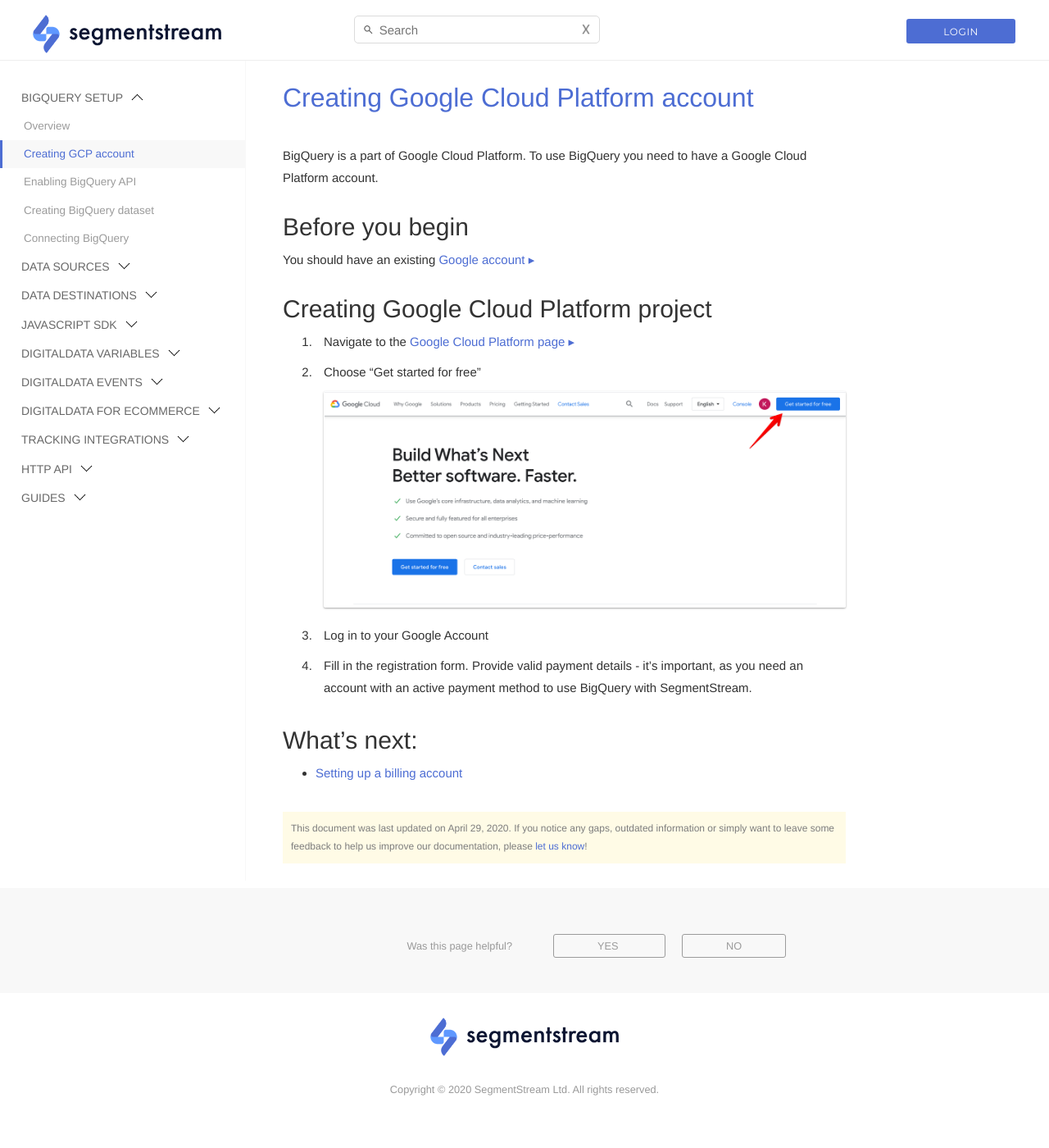
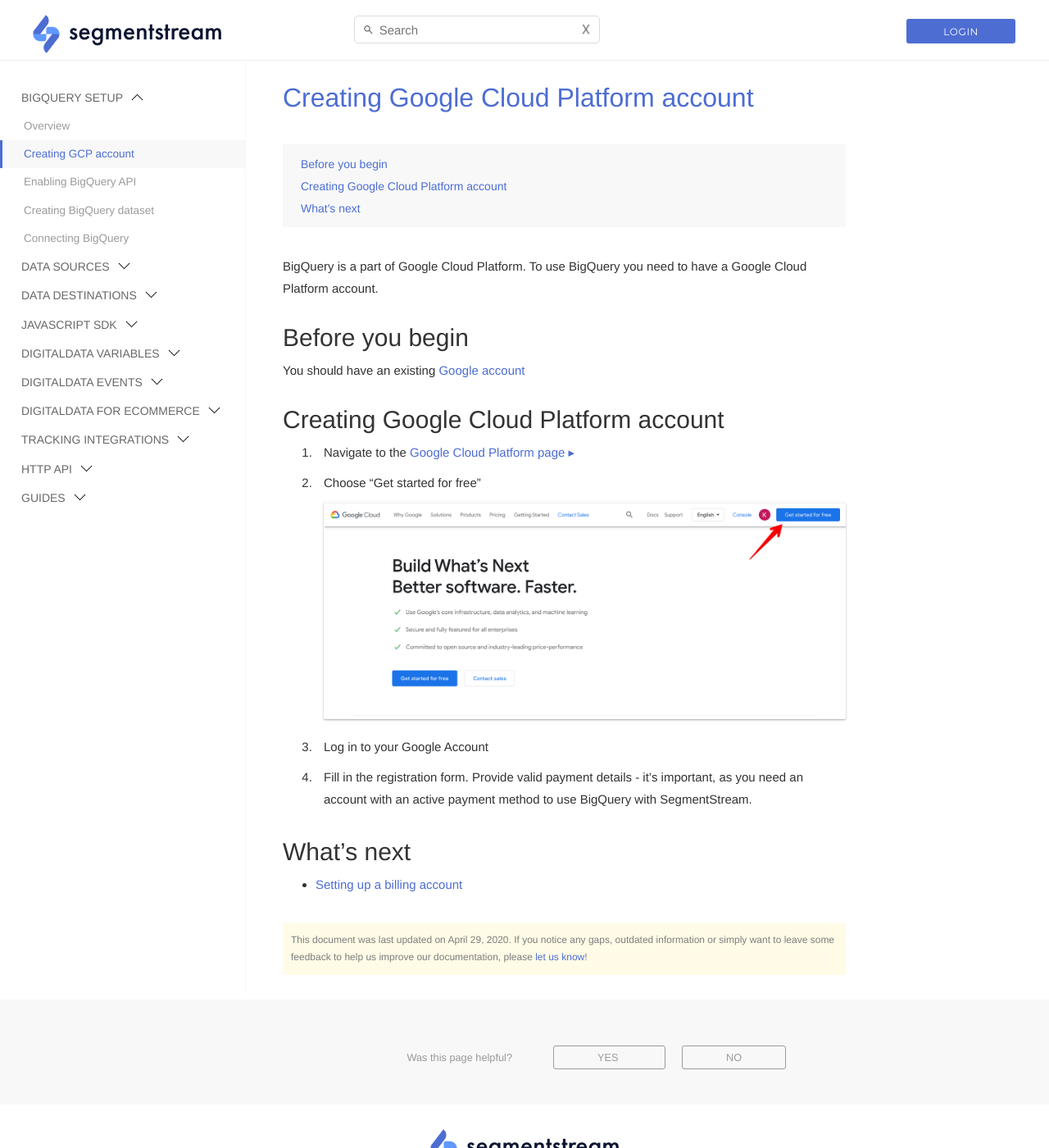
Before and after one commit to segmentstream-com/segmentstream-com.github.io, a Jekyll site: the page built from _docs/bigquery/creating-gcp-account.md, in a window 1280 px wide and 1400 px high. Shown: the whole window at 82% size. Built offline with Jekyll 4.4.1, drawn with Linux system fonts in a browser that asks for light colours; nearby versions of some CDN libraries.

Commit message:
added creating-gcp-account

```diff
--- a/_docs/bigquery/creating-gcp-account.md
+++ b/_docs/bigquery/creating-gcp-account.md
@@ -12,22 +12,27 @@
 1. Sign up for BigQuery (with relevant links)
 2. Create first project (or a new project if one exists if it is a different flow). Suggest how to name the project to avoid namings like "SegmentStream"
 -->
+<ul class="page-navigation">
+  <li><a href="#before-you-begin">Before you begin</a></li>
+  <li><a href="#creating-gcp-project">Creating Google Cloud Platform account</a></li>
+  <li><a href="#whats-next">What's next</a></li>
+</ul>
 BigQuery is a part of Google Cloud Platform.
 To use BigQuery you need to have a Google Cloud Platform account.
 
-## Before you begin
-You should have an existing [Google account ▸](https://support.google.com/accounts/answer/27441)
+## <a name="before-you-begin"></a> Before you begin
+You should have an existing [Google account](https://support.google.com/accounts/answer/27441)
 
-## Creating Google Cloud Platform project
+## <a name="creating-gcp-project"></a> Creating Google Cloud Platform account
 1. Navigate to the [Google Cloud Platform page ▸](https://cloud.google.com)
 
 2. Choose “Get started for free”
-![](/img/big-query_start.png)
+![Click on Get started for free](/img/big-query_start.png)
 
 3. Log in to your Google Account
 
 4. Fill in the registration form.
 Provide valid payment details - it’s important, as you need an account with an active payment method to use BigQuery with SegmentStream.
 
-## What's next:
+## <a name="whats-next"></a>What's next
 * [Setting up a billing account](enabling-billing)
```
